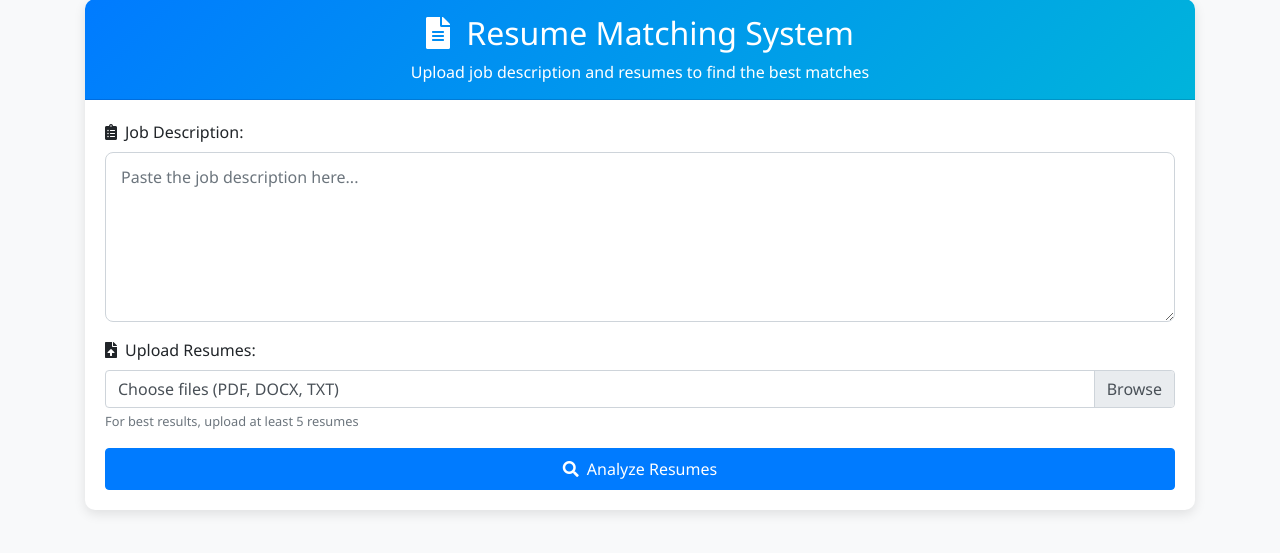
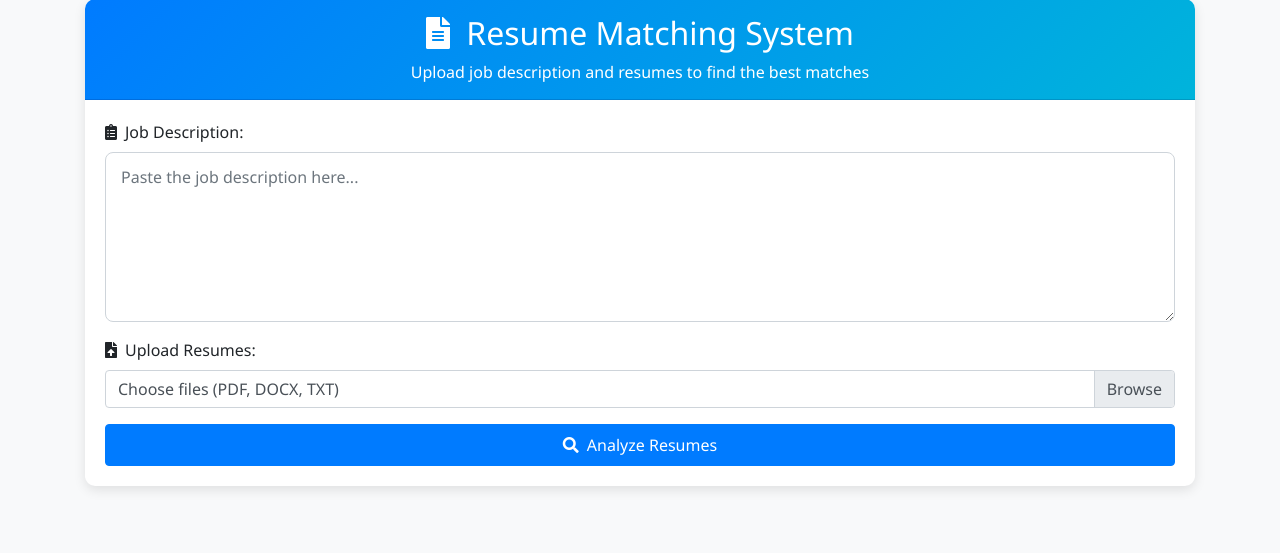
Before and after one commit to Dhruv-Pahwa/Resume-Matching-System, a Flask app: page / in a window 1280 px wide. Shown: the part 31-584 px from the top of the page. Run offline with Flask 3, Linux system fonts and the light colour scheme; some libraries are stand-ins or nearby versions.

Commit message:
Update matchresume.html

```diff
--- a/templates/matchresume.html
+++ b/templates/matchresume.html
@@ -86,7 +86,7 @@
                             <input type="file" class="custom-file-input" id="resumes" name="resumes" multiple required accept=".pdf,.docx,.txt">
                             <label class="custom-file-label" for="resumes">Choose files (PDF, DOCX, TXT)</label>
                         </div>
-                        <small class="form-text text-muted">For best results, upload at least 5 resumes</small>
+
                     </div>
                     <button type="submit" class="btn btn-primary btn-block py-2">
                         <i class="fas fa-search mr-2"></i>Analyze Resumes
```
